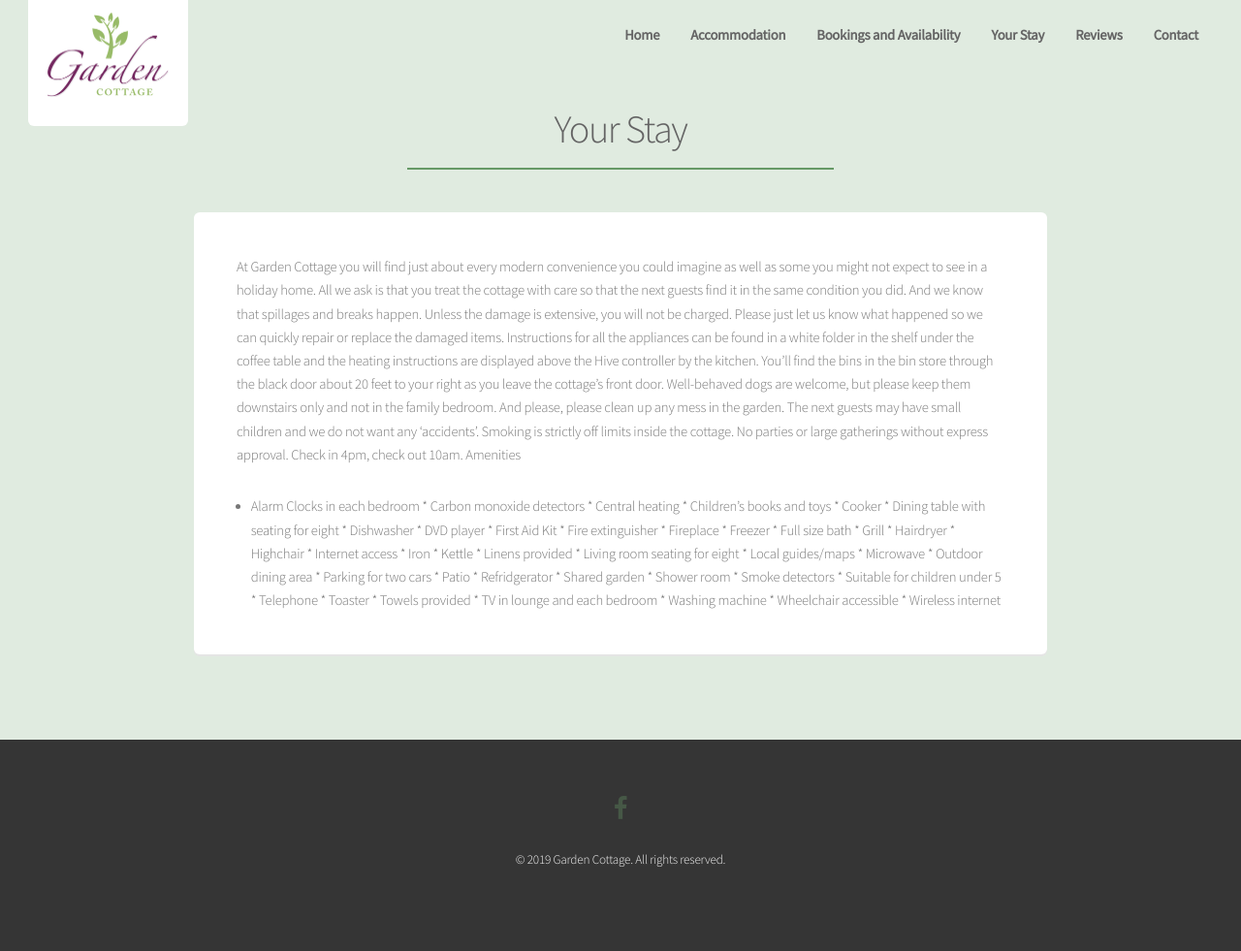
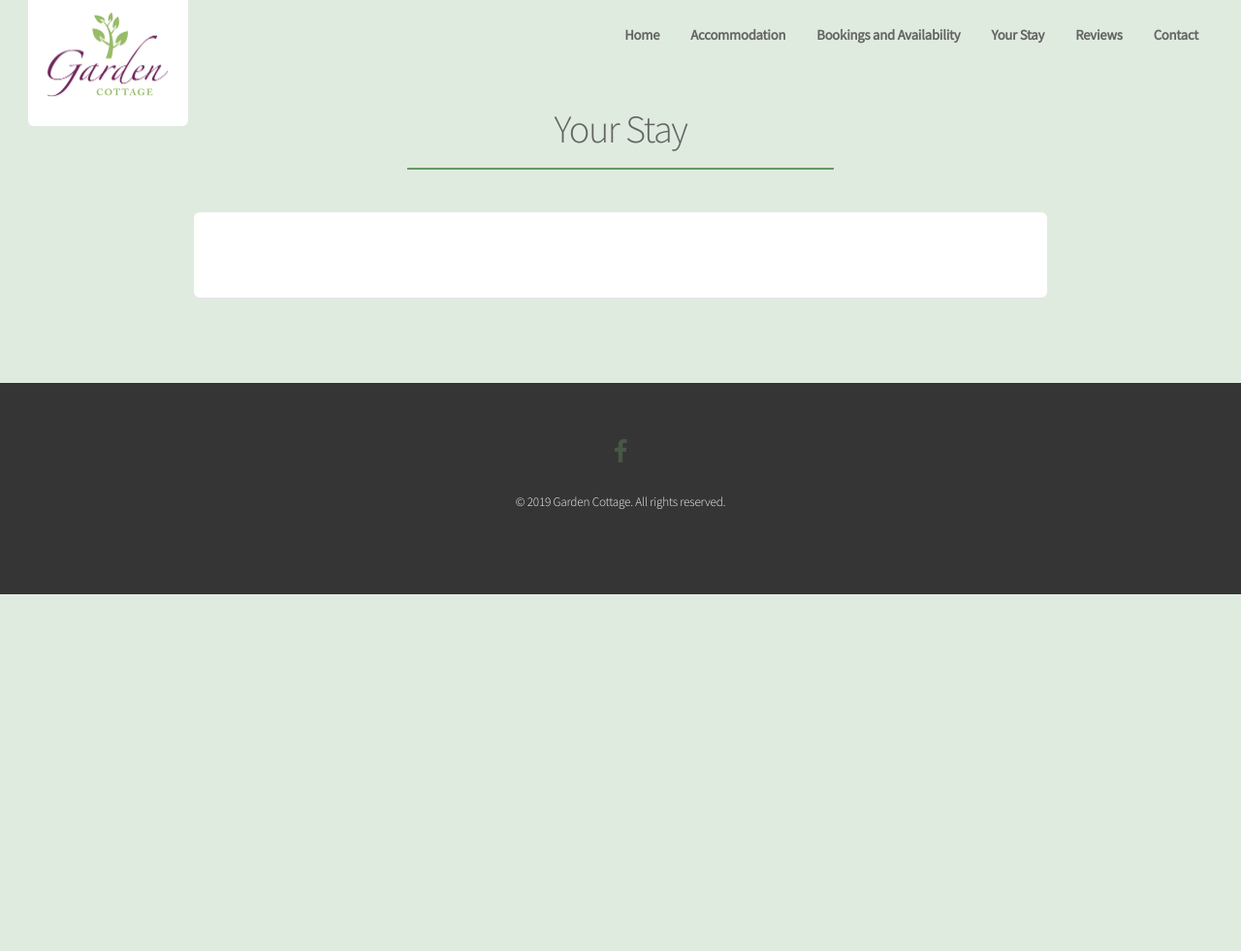
Before and after one commit to allygraham/gc-jekyll, a Jekyll site: the page built from your-stay.md, in a window 1280 px wide. Shown: the whole page at 97% size. Built offline with Jekyll 4.4.1, drawn with Linux system fonts in a browser that asks for light colours; a script that is not in the unit is left out; after the commit the page ends 900 px from its top, so only the background shows below that.

Commit message:
Update Pages “your-stay”

```diff
--- a/your-stay.md
+++ b/your-stay.md
@@ -2,61 +2,5 @@
 title: Your Stay
 layout: full-length
 order: 4
-body: >
-  At Garden Cottage you will find just about every modern convenience you could imagine as well as some you might not expect to see in a holiday home.
-  All we ask is that you treat the cottage with care so that the next guests find it in the same condition you did. And we know that spillages and breaks happen.
-  Unless the damage is extensive, you will not be charged. Please just let us know what happened so we can quickly repair or replace the damaged items.
-
-  Instructions for all the appliances can be found in a white folder in the shelf under the coffee table and the heating instructions are displayed above the Hive controller by the kitchen.
-
-  You'll find the bins in the bin store through the black door about 20 feet to your right as you leave the cottage's front door.
-
-  Well-behaved dogs are welcome, but please keep them downstairs only and not in the family bedroom. And please, please clean up any mess in the garden. The next guests may have small children and we do not want any 'accidents'.
-
-  Smoking is strictly off limits inside the cottage.
-
-  No parties or large gatherings without express approval.
-
-  Check in 4pm, check out 10am.
-
-  Amenities
-
-  * Alarm Clocks in each bedroom
-  * Carbon monoxide detectors
-  * Central heating
-  * Children's books and toys
-  * Cooker
-  * Dining table with seating for eight
-  * Dishwasher
-  * DVD player
-  * First Aid Kit
-  * Fire extinguisher
-  * Fireplace
-  * Freezer
-  * Full size bath
-  * Grill
-  * Hairdryer
-  * Highchair
-  * Internet access
-  * Iron
-  * Kettle
-  * Linens provided
-  * Living room seating for eight
-  * Local guides/maps
-  * Microwave
-  * Outdoor dining area
-  * Parking for two cars
-  * Patio
-  * Refridgerator
-  * Shared garden
-  * Shower room
-  * Smoke detectors
-  * Suitable for children under 5
-  * Telephone
-  * Toaster
-  * Towels provided
-  * TV in lounge and each bedroom
-  * Washing machine
-  * Wheelchair accessible
-  * Wireless internet
+Body: Hi
 ---
```
